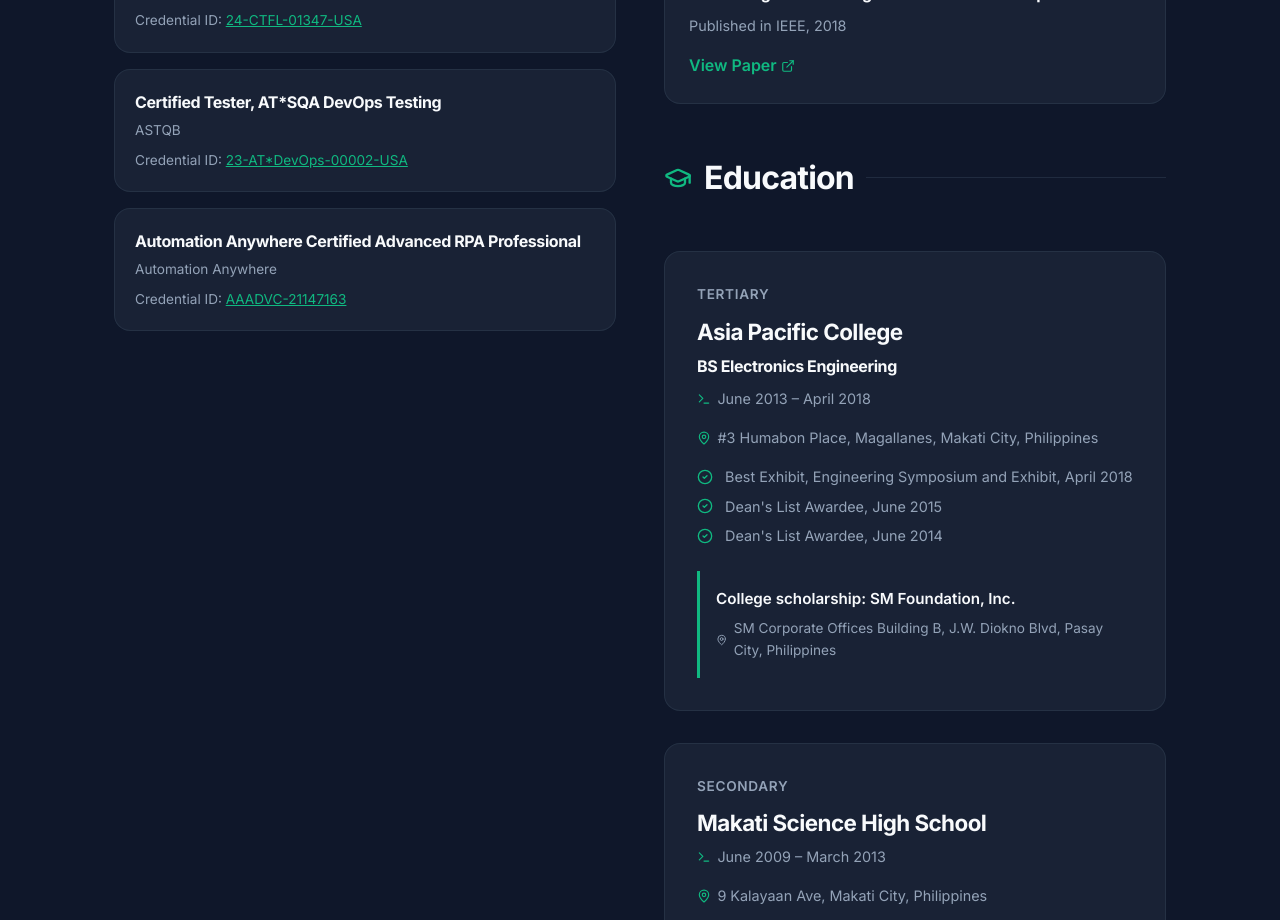
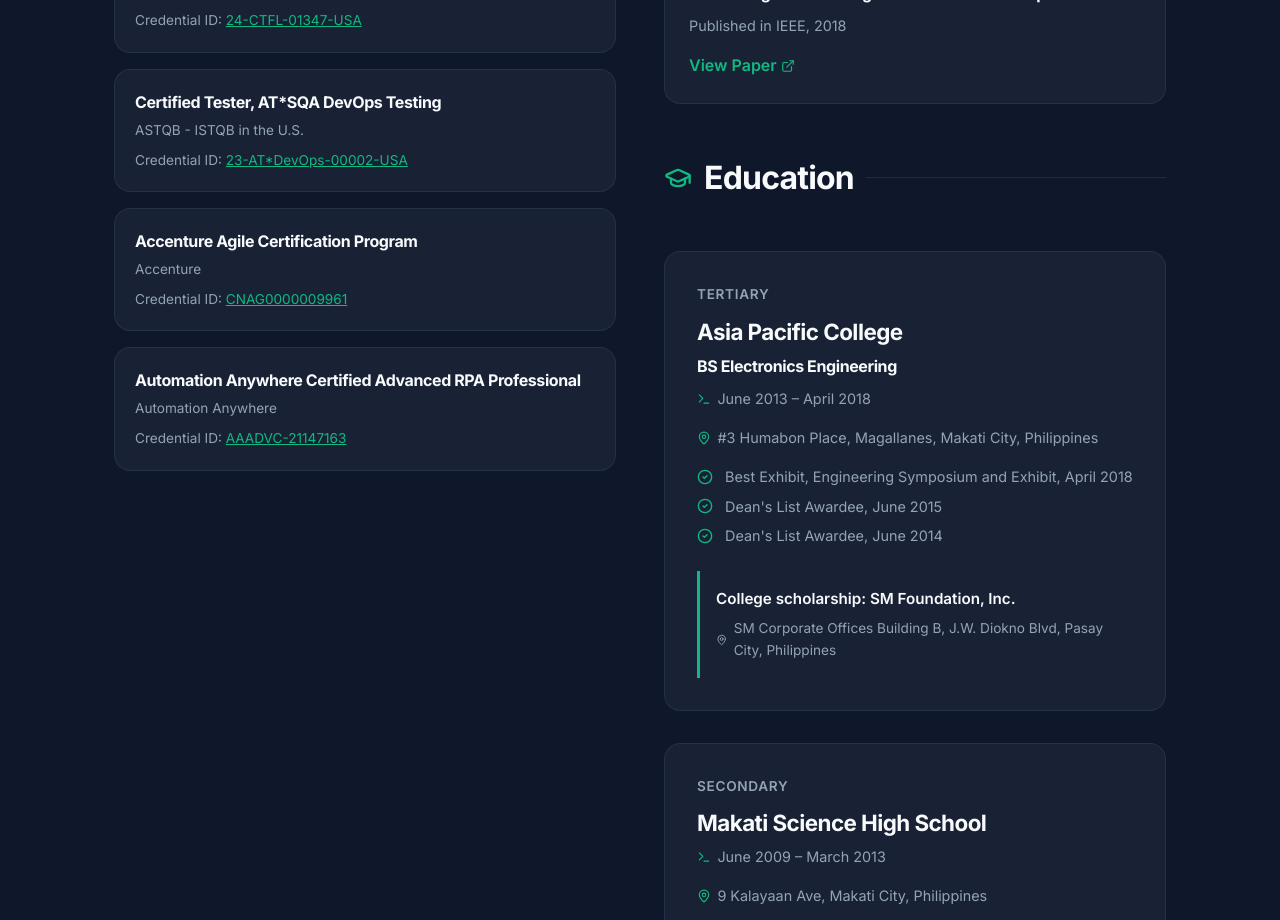
Before and after one commit to cng07/carlosng07, a React (Vite) app: page / in a window 1280 px wide. Shown: the part 3700-4620 px from the top of the page. Built offline with nearby package versions, Linux system fonts and the light colour scheme.

Commit message:
UI: Refine Certifications section with custom labels, subtitles, and dates

```diff
--- a/src/data/resumeData.js
+++ b/src/data/resumeData.js
@@ -82,19 +82,38 @@ export const resumeData = {
     {
       title: "ISTQB Certified Tester Foundation Level (CTFL)",
       issuer: "ASTQB - ISTQB in the U.S.",
+      idLabel: "Credential ID",
       credentialId: "24-CTFL-01347-USA",
-      link: "https://drive.google.com/file/d/1hC1IcfeBia77IPZjuVlVPJro6JD64uiV/view?usp=sharing"
+      period: "April 2024",
+      link: "https://drive.google.com/file/d/1hC1IcfeBia77IPZjuVlVPJro6JD64uiV/view?usp=sharing",
+      additionalLinks: [
+        { label: "Official U.S. List of Certified & Credentialed Software Testers™ Profile", url: "https://certifiedtesters.astqb.org/" }
+      ]
     },
     {
       title: "Certified Tester, AT*SQA DevOps Testing",
-      issuer: "ASTQB",
+      issuer: "ASTQB - ISTQB in the U.S.",
+      idLabel: "Credential ID",
       credentialId: "23-AT*DevOps-00002-USA",
+      period: "January 2023 – January 2026",
       link: "https://drive.google.com/file/d/1UqA8qJbYtNGSCNxxyFpiJKc8G2TtYgMy/view?usp=sharing"
     },
     {
+      title: "Accenture Agile Certification Program",
+      subtitle: "Agile Professional Certified",
+      issuer: "Accenture",
+      idLabel: "Certificate Number",
+      credentialId: "CNAG0000009961",
+      period: "June 2020",
+      link: "#"
+    },
+    {
       title: "Automation Anywhere Certified Advanced RPA Professional",
+      subtitle: "Robotic Process Automation Professional (V11.0)",
       issuer: "Automation Anywhere",
+      idLabel: "Certificate Number",
       credentialId: "AAADVC-21147163",
+      period: "July 2020 – July 2022",
       link: "https://certificates.automationanywhere.com/0b9f6c08-c724-44cc-81e0-c68c84d18225"
     }
   ],
```
